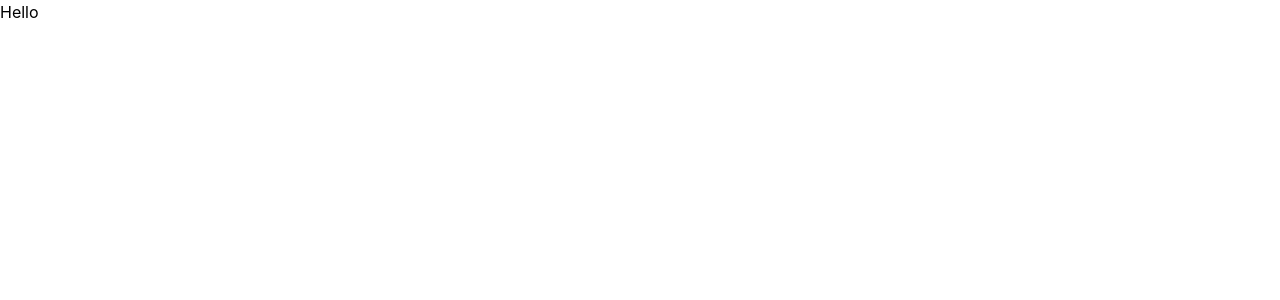
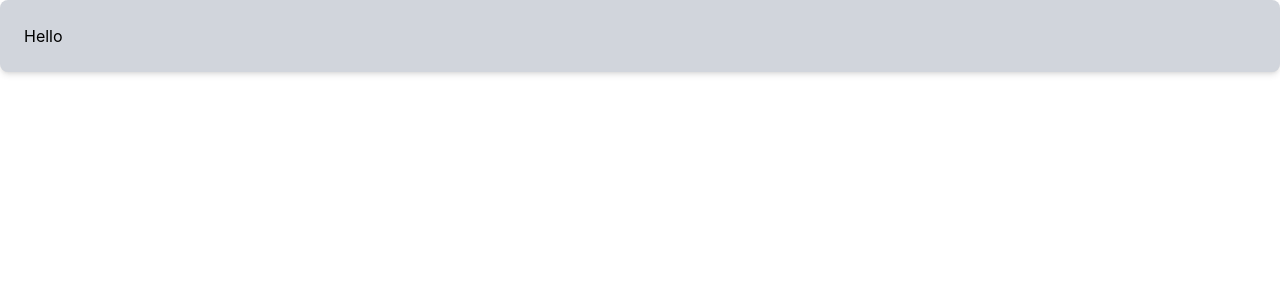
Before and after one commit to bobbyDeepak1415/project_12, a React (Vite) app: page / in a window 1280 px wide. Shown: the top 300 px of the page. Built offline with nearby package versions, Linux system fonts and the light colour scheme.

Commit message:
setup done

```diff
--- a/src/components/card/Card.jsx
+++ b/src/components/card/Card.jsx
@@ -5,15 +5,31 @@ const Card = ({
   hover = true,
   className = "",
 }) => {
-  const baseStyles = "";
+  const baseStyles = "shadow-md rounded-lg transition-all duration-300";
 
-  const paddingStyles = {};
+  const paddingStyles = {
+    none: "",
+    small: "p-4",
+    normal: "p-6",
+    large: "p-8",
+  };
 
-  const variants = {};
+  const variants = {
+    default: "bg-gray-300 border-gray-800",
+    primary: "bg-blue-200 border-blue-800",
+    success: "bg-green-200 border-green-800",
+    dark: "bg-gray-800 text-white border-gray-300",
+  };
 
   const hoverStyles = hover ? "hover:bg-blue-700" : "";
 
-  return <div>{children}</div>;
+  return (
+    <div
+      className={`${baseStyles} ${variants[variant]} ${paddingStyles[padding]}`}
+    >
+      {children}
+    </div>
+  );
 };
 
 export default Card;
```
Also changed, not shown: 1 other file (tests, documents, lock files or other folders).
